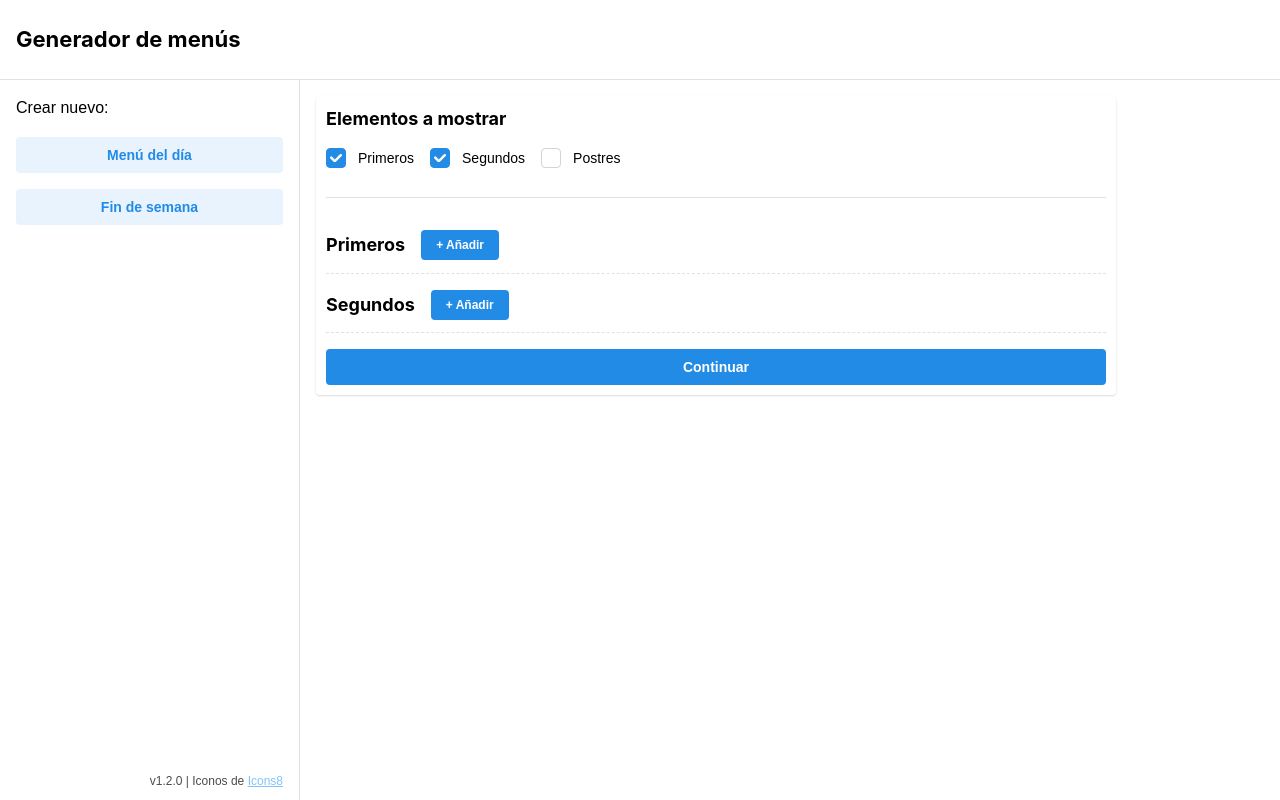
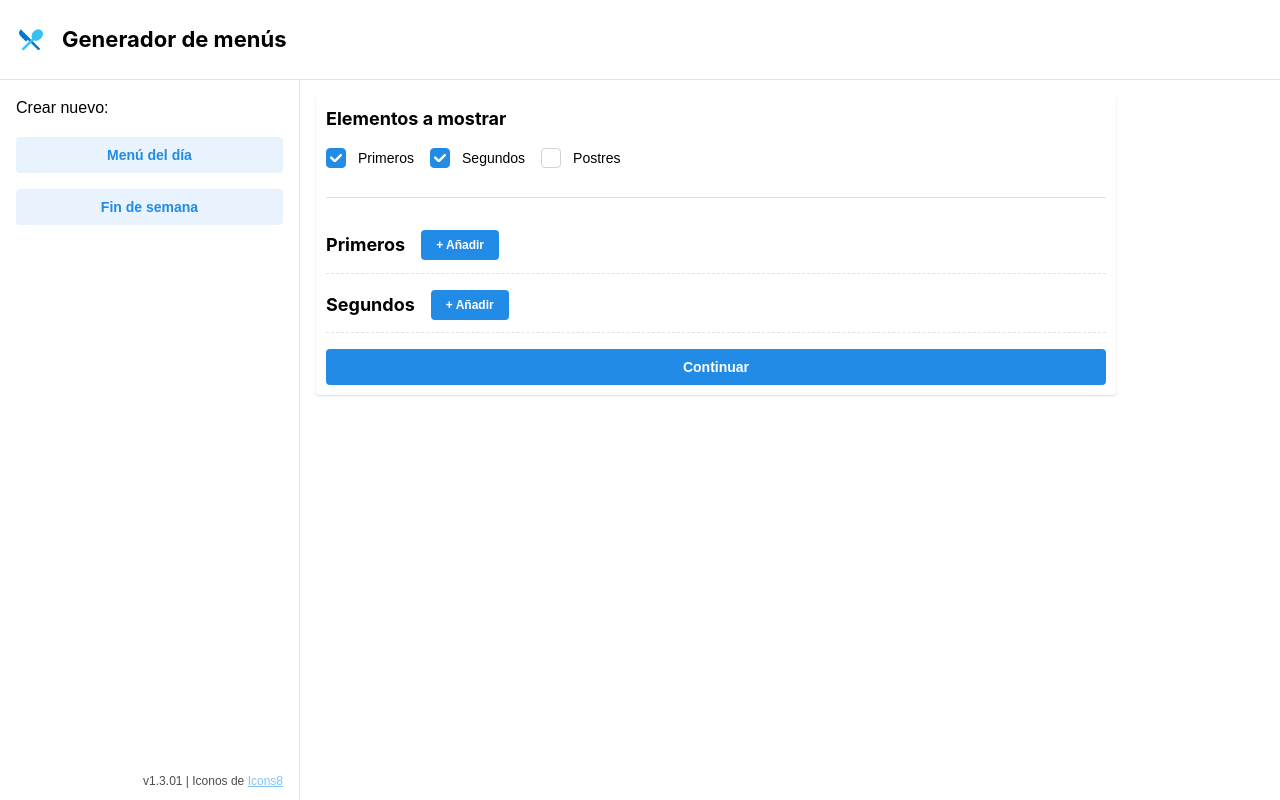
Before and after one commit to raulzc3/menu-generator, a React (Create React App) app: page /menu in a window 1280 px wide. Built offline with nearby package versions, Linux system fonts and the light colour scheme.

Commit message:
V1.3.01 Logo, deps, pdf name
	Add app logo to NavBar
	Update dependencies
	Change output pdf name to prevent naming crashes

```diff
--- a/src/App.js
+++ b/src/App.js
@@ -18,6 +18,7 @@ import { Link, Route, Routes } from "react-router-dom";
 import Main from "./views/Main";
 import Menu from "./views/Menu";
 import Finde from "./views/Finde";
+import AppLogo from "./components/AppLogo";
 
 function App() {
   const [opened, { toggle }] = useDisclosure();
@@ -49,6 +50,7 @@ function App() {
                 hiddenFrom="sm"
                 size="sm"
               />
+              <AppLogo />
               <Title order={3}>Generador de menús</Title>
             </Group>
           </AppShell.Header>
@@ -86,7 +88,7 @@ function App() {
               }}
             >
               <Text size="xs">
-                v1.2.0 | Iconos de{" "}
+                v1.3.01 | Iconos de{" "}
                 <a style={{ color: "#4dabf7" }} href="https://icons8.com/">
                   Icons8
                 </a>
--- /dev/null
+++ b/src/components/AppLogo.jsx
@@ -0,0 +1,6 @@
+import { Image } from "@mantine/core";
+import logo from "../assets/icon.png";
+
+export default function AppLogo() {
+  return <Image src={logo} alt="Logo de la aplicacion" h={30} />;
+}
--- a/src/components/PdfDownloader.js
+++ b/src/components/PdfDownloader.js
@@ -12,7 +12,7 @@ import { usePDF } from "react-to-pdf";
 import moment from "moment/moment";
 
 export default function PdfDownloader({ children, setData, type }) {
-  const filename = type + "_" + moment().format("YYYY-MM-DD") + ".pdf";
+  const filename = type + "_" + moment().format("YYYY-MM-DD_HHmmss") + ".pdf";
   const { toPDF, targetRef } = usePDF({ filename: filename });
   const [downloading, setDownloading] = useState(false);
 
```
Also changed, not shown: package.json (+12 -12 lines), src/assets/icon.png (added), 1 other file (tests, documents, lock files or other folders).
